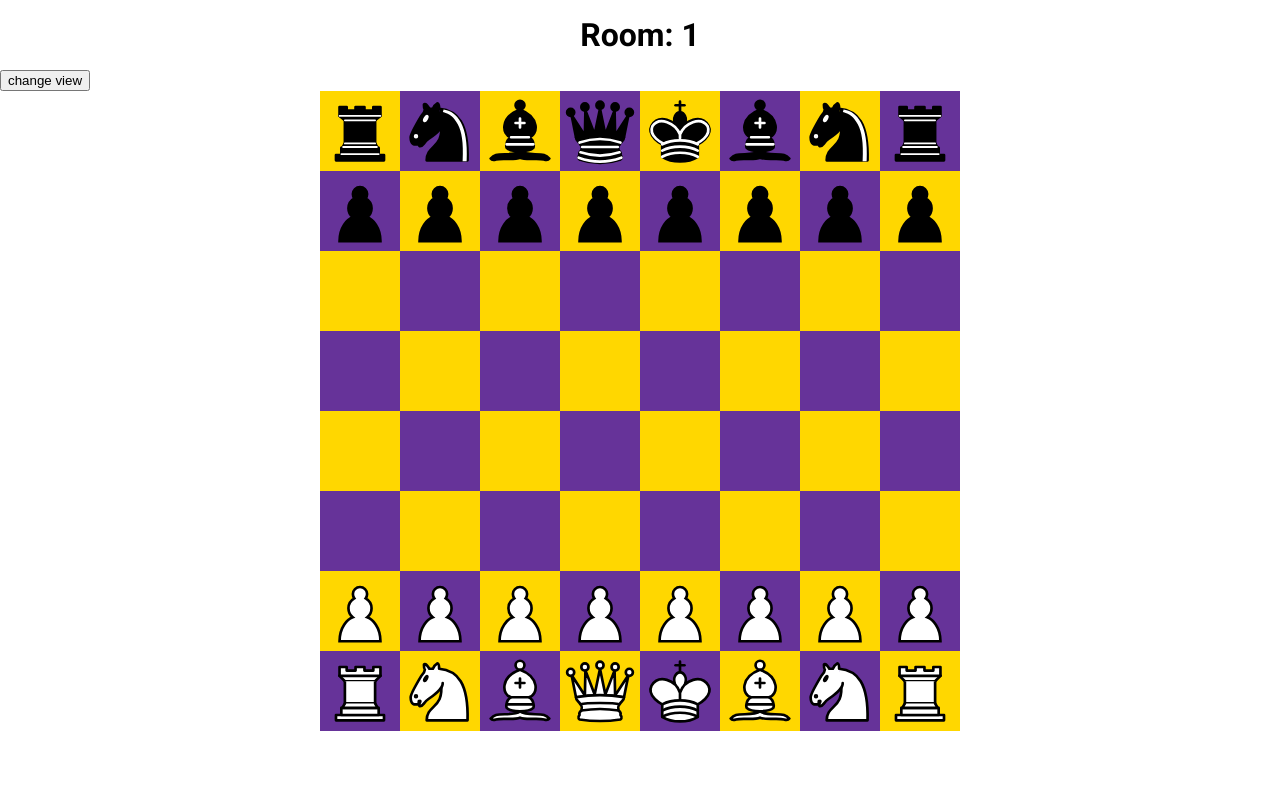
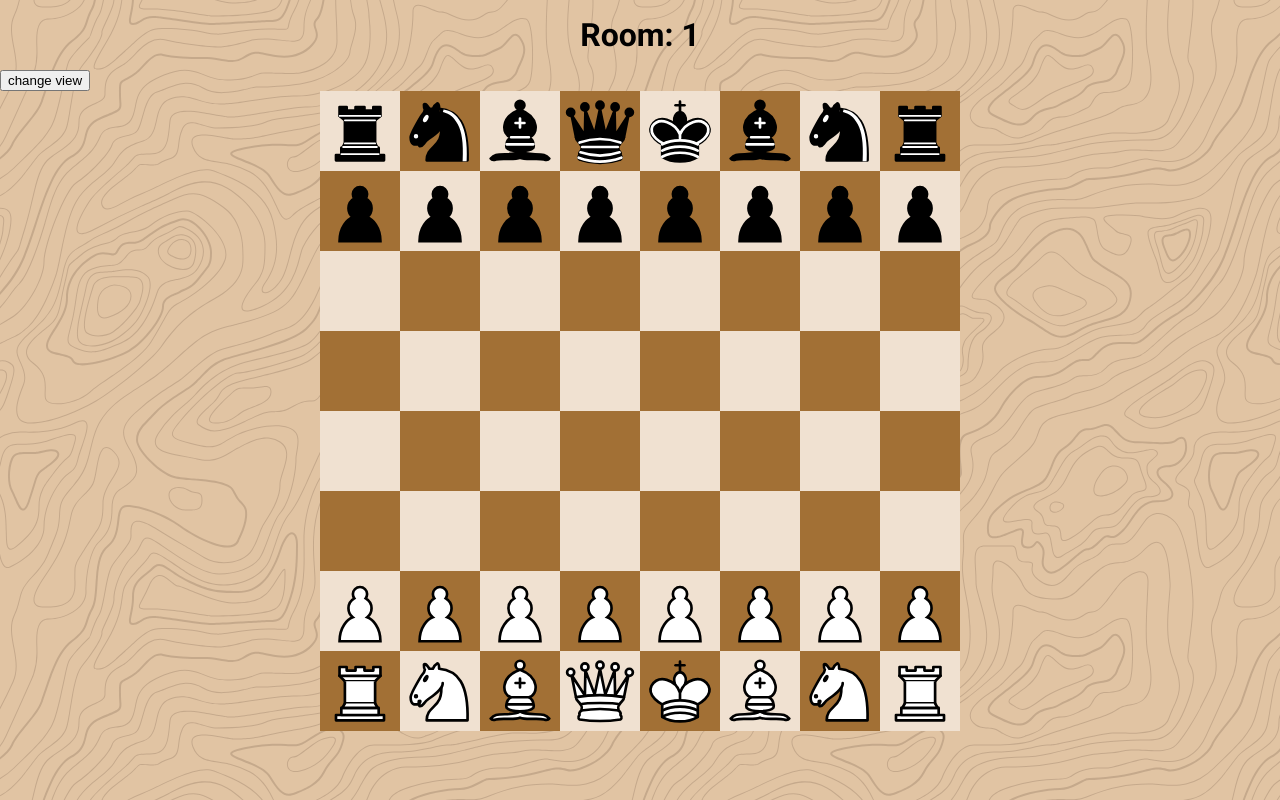
Before and after one commit to Tonny221/chesslink, a Next.js app: page /room/1 in a window 1280 px wide. Built offline with nearby package versions, Linux system fonts and the light colour scheme.

Commit message:
added the Background to all pages changed the colors

```diff
--- a/components/ChessBoard/ChessBoard.js
+++ b/components/ChessBoard/ChessBoard.js
@@ -10,8 +10,8 @@ const ChessBoard = ({ chess, movePiece, getAllMoves, isBoardReversed }) => {
   const debouncedWindowSize = useDebounce(windowSize, 50);
 
   // TODO: move this to a centerlized file with all the config maybe even redux
-  const blackTileColor = "rebeccapurple";
-  const whiteTileColor = "gold";
+  const blackTileColor = "#a27035";
+  const whiteTileColor = "#F0E1D1";
 
   const calculateTileSize = (windowSize) => {
     const smallestDimension = Math.min(windowSize.width, windowSize.height);
--- a/pages/_app.js
+++ b/pages/_app.js
@@ -1,11 +1,11 @@
+import Background from "@components/Background/Background.styles";
 import "./styles.css";
 
 function MyApp({ Component, pageProps }) {
-  //TODO: put here the Background color
   return (
-    <>
+    <Background foregroundColor="#533e2d" backgroundColor="#E1C4A3" opacity="0.2">
       <Component {...pageProps} />
-    </>
+    </Background>
   );
 }
 
--- a/pages/styles.css
+++ b/pages/styles.css
@@ -1,8 +1,14 @@
 @import url("https://fonts.googleapis.com/css2?family=Roboto:ital,wght@0,100;0,300;0,400;0,500;0,700;0,900;1,100;1,300;1,400;1,500;1,700;1,900&display=swap");
+
+html {
+  margin: 0px;
+  height: 100%;
+  width: 100%;
+}
 
 body {
   font-family: "Roboto", sans-serif;
-  margin: 0;
-  height: 100vh;
-  width: 100vw;
+  margin: 0px;
+  min-height: 100%;
+  width: 100%;
 }
```
Also changed, not shown: components/Background/Background.styles.js, utils/constants/colors.js (line endings or trailing spaces).
